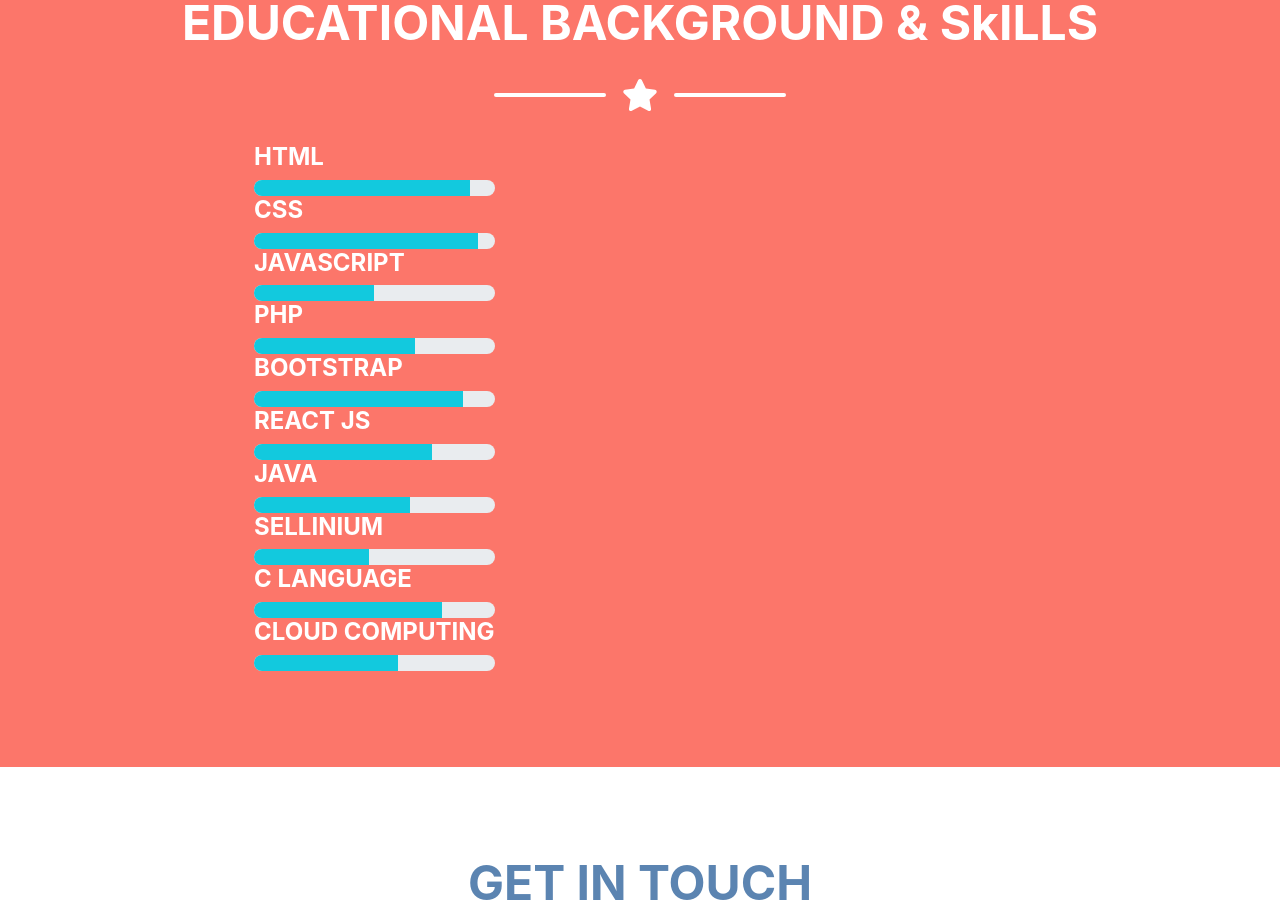
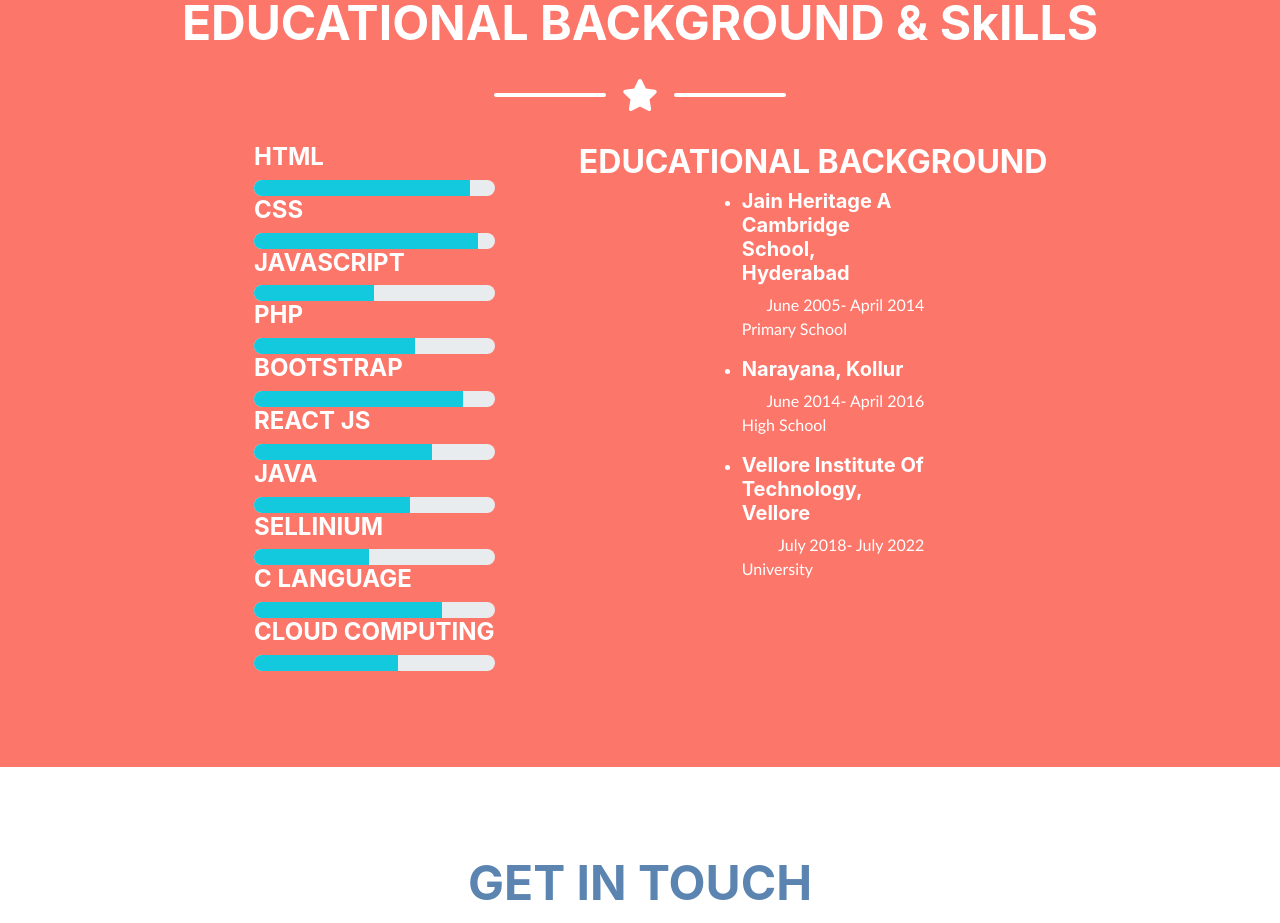
Before and after one commit to vineeth12800/My-Website, a plain HTML site: page index.html in a window 1280 px wide. Shown: the part 1713-2636 px from the top of the page. Drawn offline with nearby package versions, Linux system fonts and the light colour scheme; a web font is replaced by a local one.

Commit message:
Update index.html

```diff
--- a/index.html
+++ b/index.html
@@ -752,7 +752,38 @@
             </div>
 
 
-
+               <section id="education" class="ts-block ts-separate-bg-element" data-bg-image="assets/img/hi.jpg" data-bg-image-opacity=".2">
+              <div class="container">
+              <div class="ts-title text-center">
+              <h2>EDUCATIONAL BACKGROUND</h2>
+              </div>
+              <div class="col-md-6 offset-md-3">
+              <ul class="timeline">
+              <li>
+              <h5>Jain Heritage A Cambridge School, Hyderabad</h5>
+              <div id="dates" class="float-right">June 2005- April 2014</div>
+              <p>
+              Primary School
+              </p>
+              </li>
+              <li>
+              <h5>Narayana, Kollur</h5>
+              <div id="dates" class="float-right">June 2014- April 2016</div>
+              <p>
+              High School
+              </p>
+              </li>
+              <li>
+              <h5>Vellore Institute Of Technology, Vellore</h5>
+              <div id="dates" class="float-right">July 2018- July 2022</div>
+              <p>
+               University
+              </p>
+              </li>
+              </ul>
+              </div>
+              </div>
+              </section>
 
 
 
```
